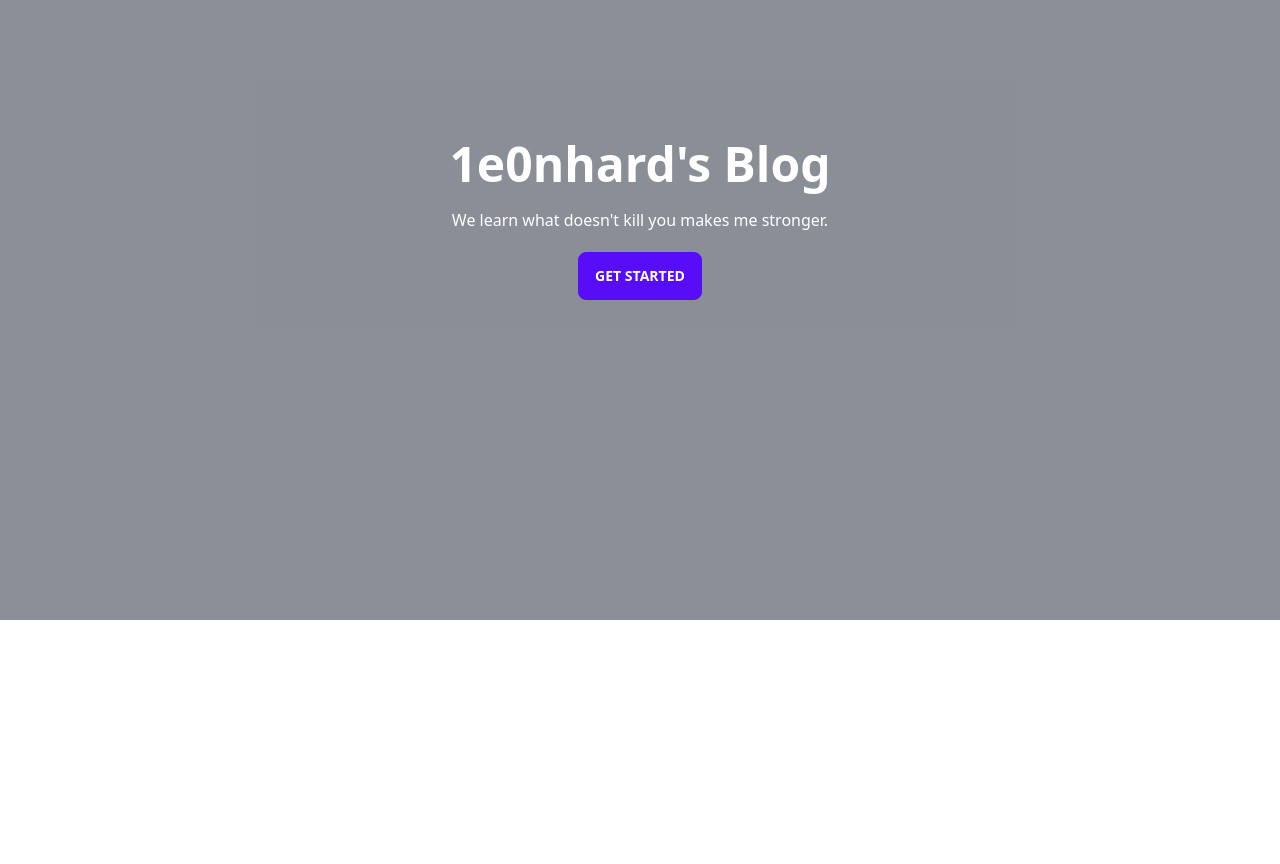
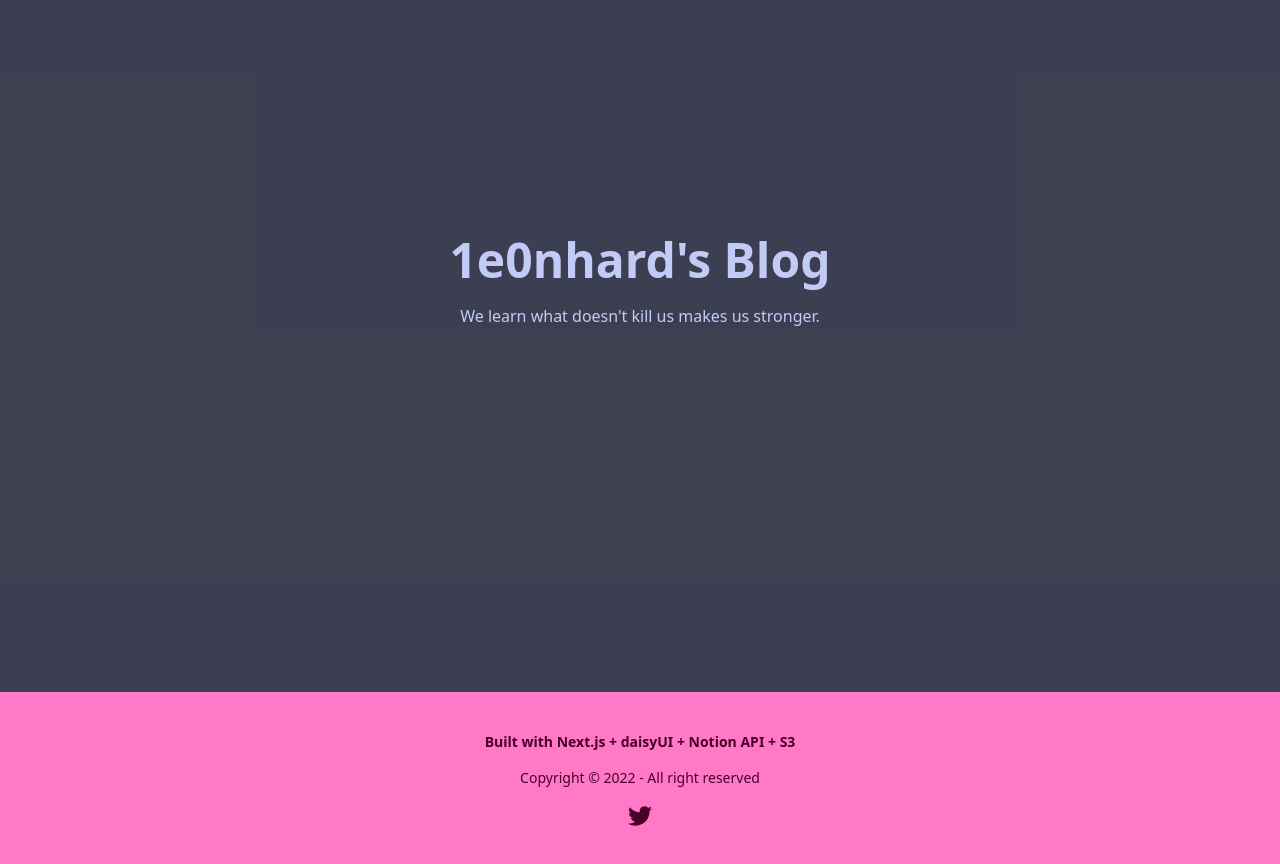
Before and after one commit to ashigirl96/reon-blog, a Next.js app: page / in a window 1280 px wide. Shown: the part 180-1044 px from the top of the page. Before the commit the page ends 800 px from the top, so only its background shows below. Built offline with nearby package versions, Linux system fonts and the light colour scheme.

Commit message:
Impl: top page

```diff
--- a/src/components/Footer/index.tsx
+++ b/src/components/Footer/index.tsx
@@ -1,8 +1,17 @@
 import { VFC } from 'react'
+import classNames from 'classnames'
 
-export const Footer: VFC = () => {
+type Props = {
+  margin: boolean
+}
+export const Footer: VFC<Props> = ({ margin }) => {
   return (
-    <footer className="mt-8 footer footer-center p-10 bg-primary text-primary-content gap-y-4">
+    <footer
+      className={classNames(
+        'footer footer-center p-10 bg-primary text-primary-content gap-y-4',
+        margin ? 'mt-8' : '',
+      )}
+    >
       <p className="font-bold">
         Built with Next.js + daisyUI + Notion API + S3
       </p>
--- a/src/components/Page/index.tsx
+++ b/src/components/Page/index.tsx
@@ -5,18 +5,26 @@ import { useDataTheme } from '@/components/DataTheme'
 
 type Props = {
   width: number
+  noMargin?: boolean
+  footerMargin?: boolean
 }
-export const Page: FC<Props> = ({ children, width }) => {
+export const Page: FC<Props> = ({
+  children,
+  width,
+  noMargin,
+  footerMargin,
+}) => {
   const { dataTheme } = useDataTheme()
   return (
-    <>
+    <main>
       <body data-theme={dataTheme}>
         <div className="min-h-screen">
           <Nav />
-          <div className="mx-1 md:mx-10">
+          <div className={classNames(noMargin ? '' : 'mx-1 md:mx-10')}>
             <div
               className={classNames(
-                `mx-auto space-y-8 mt-10 max-w-7xl`,
+                `mx-auto space-y-8`,
+                noMargin ? 'max-w-full' : 'max-w-7xl mt-10',
                 maxWith(width),
               )}
             >
@@ -24,9 +32,9 @@ export const Page: FC<Props> = ({ children, width }) => {
             </div>
           </div>
         </div>
-        <Footer />
+        <Footer margin={footerMargin === undefined ? true : footerMargin} />
       </body>
-    </>
+    </main>
   )
 }
 
--- a/src/pages/index.tsx
+++ b/src/pages/index.tsx
@@ -1,42 +1,25 @@
 import type { NextPage } from 'next'
-
-// const Home: NextPage = () => {
-//   return <div>hoge</div>
-// }
+import { Page } from '@/components'
 
 const Home: NextPage = () => {
   return (
-    <div className="flex flex-col md:flex-row">
-      <div
-        className="hero min-h-screen"
-        // style={{
-        //   // 背景
-        //   backgroundImage:
-        //     'url(https://api.lorem.space/image/fashion?w=1000&h=800);',
-        // }}
-      >
+    <Page width={7} noMargin footerMargin={false}>
+      <div className="flex flex-col md:flex-row max-h-full">
+        <div className="hero min-h-screen">
           {/*背景をぼかしてる */}
-        <div className="hero-overlay bg-opacity-60" />
+          <div className="hero-overlay bg-opacity-80" />
           {/* heroの中身 */}
           <div className="hero-content text-center text-neutral-content">
             <div className="max-w-md">
               <h1 className="mb-5 text-5xl font-bold">1e0nhard's Blog</h1>
               <p className="mb-5">
-              We learn what doesn't kill you makes me stronger.
+                We learn what doesn't kill us makes us stronger.
               </p>
-            <button className="btn btn-primary">Get Started</button>
             </div>
           </div>
         </div>
-      {/*<div className="flex grow flex-wrap  max-w-full justify-center mt-auto">*/}
-      {/*  <div className="text-center space-y-2">*/}
-      {/*    <div className="text-5xl ">*/}
-      {/*      1E0NHARD96's <span className="text-yellow mx-3 md:mx-0">BLOG</span>*/}
-      {/*    </div>*/}
-      {/*    <div className="text-2xl">Built with Notion API & Next.js</div>*/}
-      {/*  </div>*/}
-      {/*</div>*/}
       </div>
+    </Page>
   )
 }
 
```
Lines whose indentation alone changed are shown as unchanged.
